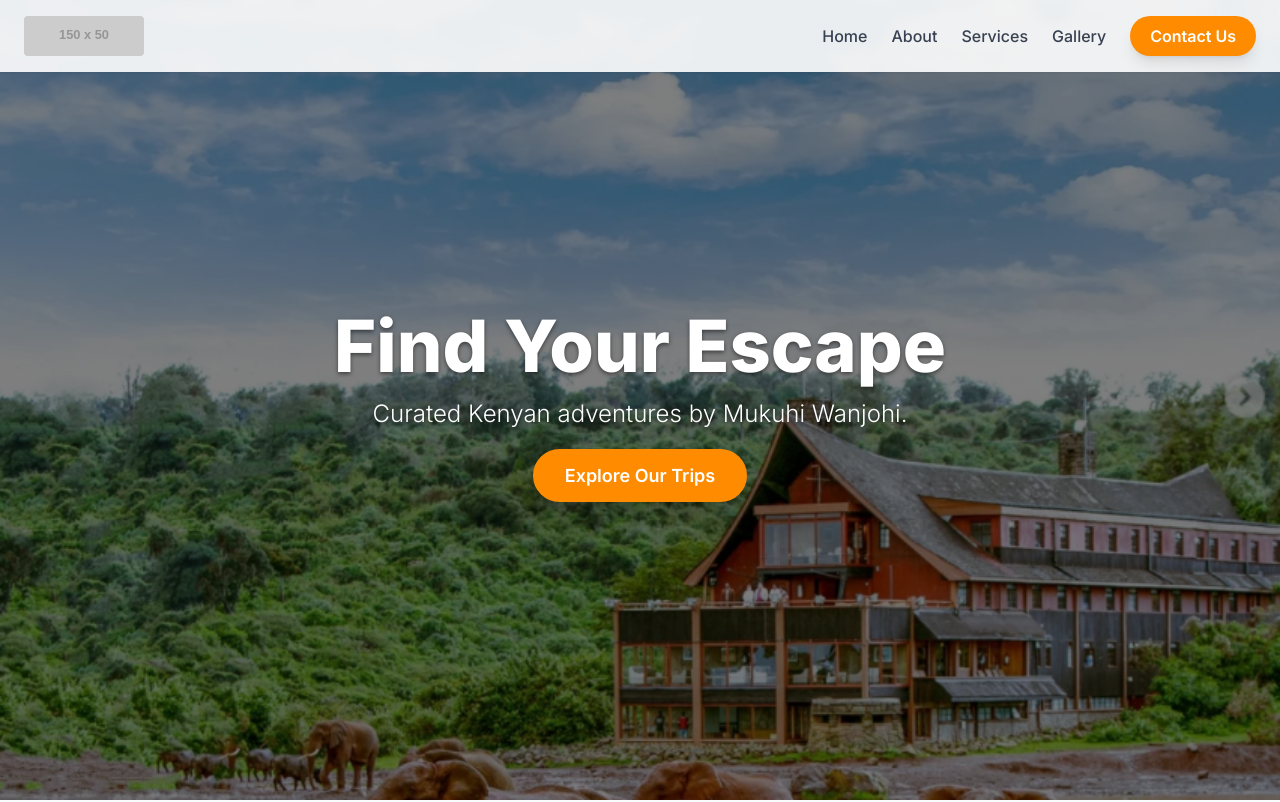
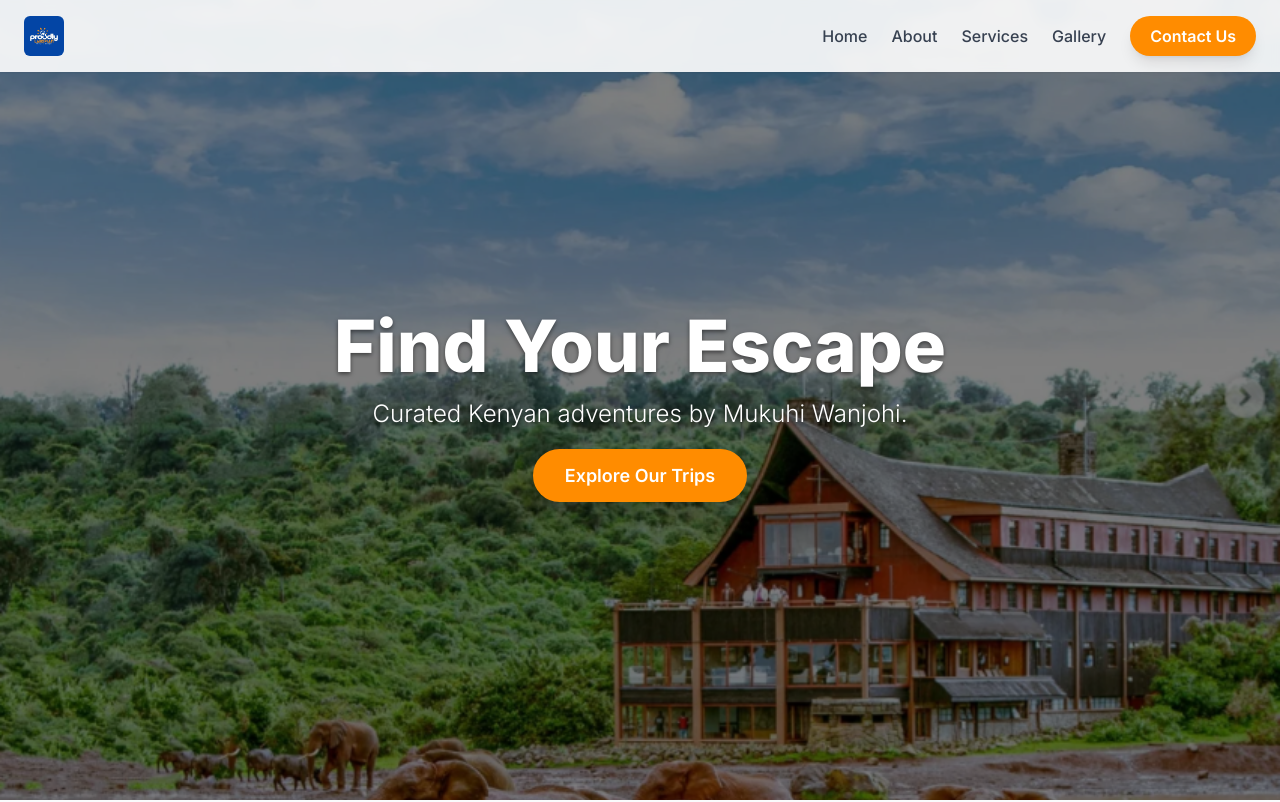
Before and after one commit to waruikiondo/proudly-laikipian, a React (Vite) app: page / in a window 1280 px wide. Shown: the top 802 px of the page. Built offline with nearby package versions, Linux system fonts and the light colour scheme.

Commit message:
feat: Add real logo to navbar and footer

```diff
--- a/src/App.jsx
+++ b/src/App.jsx
@@ -27,12 +27,11 @@ const Navbar = ({ isMobileMenuOpen, setIsMobileMenuOpen }) => {
       <div className="container mx-auto px-6 py-4 flex justify-between items-center">
         {/* Logo - Using placeholder, replace with 4.jpg */}
         <a href="#home" className="flex items-center space-x-2">
-          <img
-            src="https://placehold.co/150x50/0047AB/FFFFFF?text=Proudly+Laikipian&font=inter"
-            alt="Proudly Laikipian Logo (4.jpg)"
-            className="h-10 w-auto rounded"
-            onError={(e) => { e.target.onerror = null; e.target.src = 'https://placehold.co/150x50/0047AB/FFFFFF?text=Logo+Error'; }}
-          />
+        <img
+  src="/logo.jpg"
+  alt="Proudly Laikipian Logo"
+  className="h-10 w-auto rounded-md"
+/>
         </a>
 
         {/* Desktop Nav */}
@@ -354,12 +353,11 @@ const Footer = () => {
           <div className="mb-8 md:mb-0">
             {/* Logo Placeholder */}
             <a href="#home">
-              <img
-                src="https://placehold.co/200x60/1a202c/FFFFFF?text=Proudly+Laikipian&font=inter"
-                alt="Proudly Laikipian Logo (4.jpg)"
-                className="h-12 w-auto rounded mx-auto md:mx-0"
-                onError={(e) => { e.target.onerror = null; e.target.src = 'https://placehold.co/200x60/1a202c/FFFFFF?text=Logo+Error'; }}
-              />
+            <img
+  src="/logo.jpg"
+  alt="Proudly Laikipian Logo"
+  className="h-12 w-auto rounded-md mx-auto md:mx-0"
+/>
             </a>
             <p className="mt-4 max-w-sm mx-auto md:mx-0">
               Curating authentic Kenyan travel experiences.
```
Also changed, not shown: public/logo.jpg (added).
